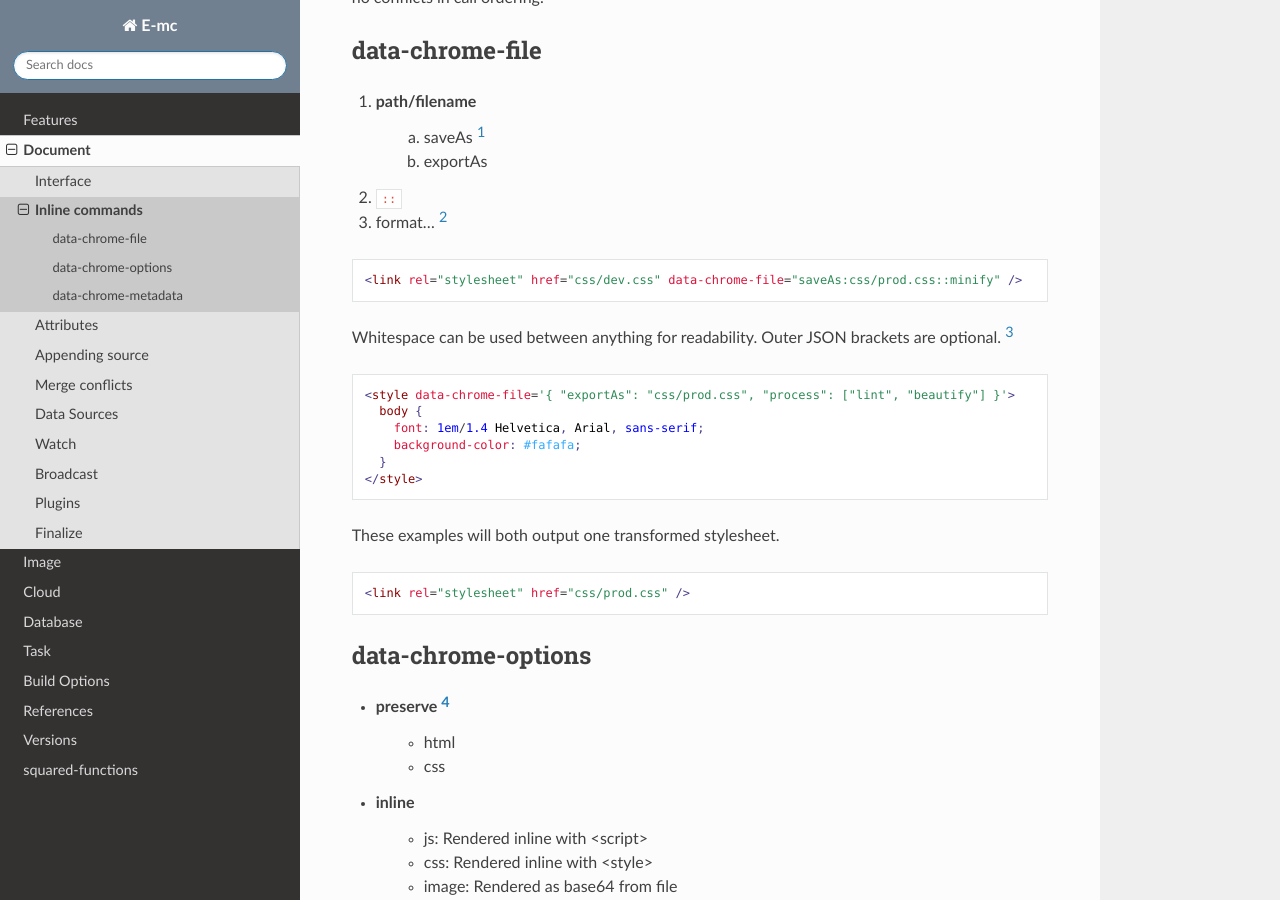
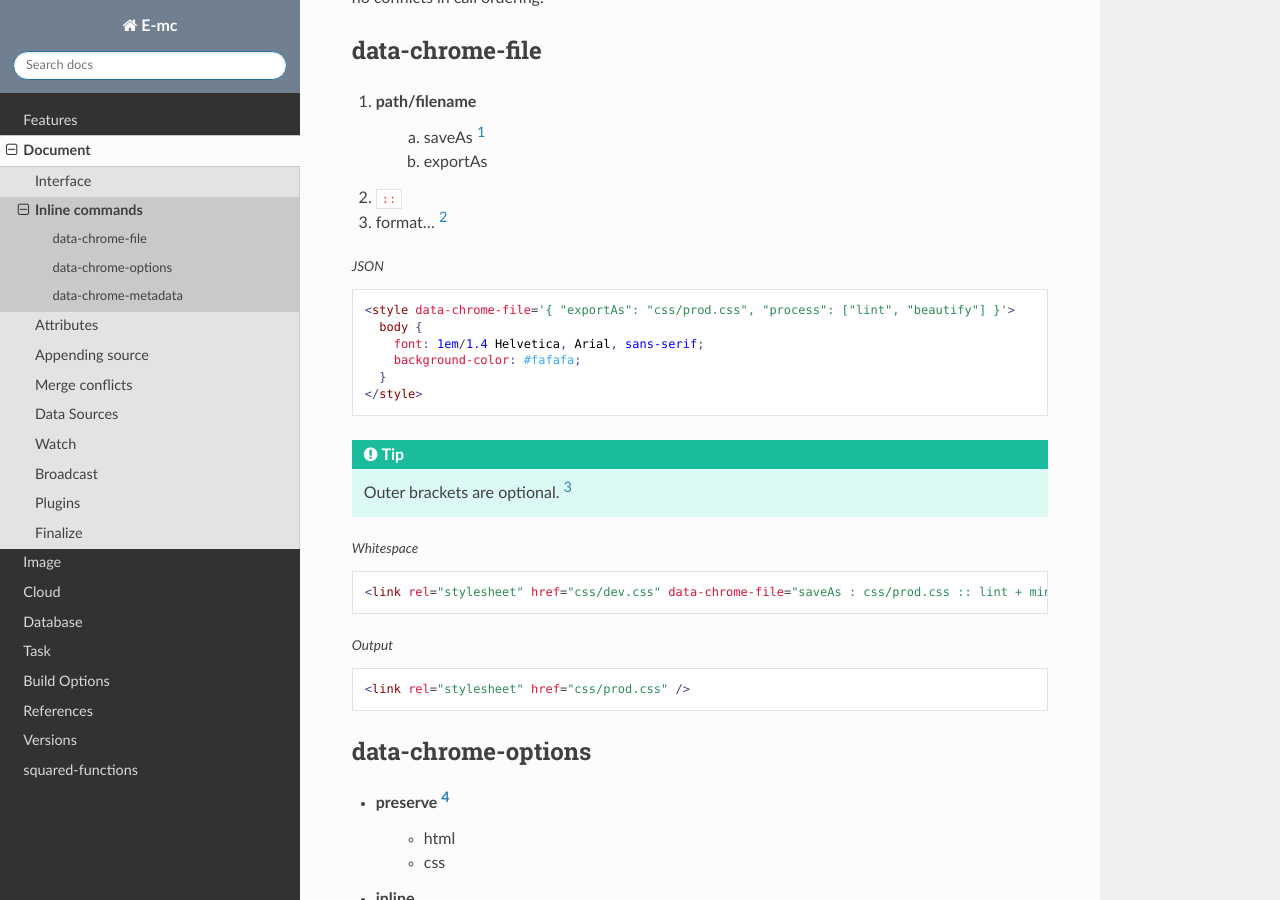
Before and after one commit to anpham6/chrome-docs, a Sphinx documentation site: the page built from source/document/inline.rst, in a window 1280 px wide and 900 px high, scrolled down 342 px. Built offline with Sphinx 7.4.7 and the Read the Docs theme 2.0.0, drawn with Linux system fonts in a browser that asks for light colours.

Commit message:
Directive: code-block did not use caption for header comment.

```diff
--- a/source/document/inline.rst
+++ b/source/document/inline.rst
@@ -21,13 +21,8 @@ data-chrome-file
 
 .. highlight:: html
 
-::
-
-  <link rel="stylesheet" href="css/dev.css" data-chrome-file="saveAs:css/prod.css::minify" />
-
-Whitespace can be used between anything for readability. Outer JSON brackets are optional. [#]_
-
-::
+.. code-block::
+  :caption: JSON
 
   <style data-chrome-file='{ "exportAs": "css/prod.css", "process": ["lint", "beautify"] }'>
     body {
@@ -36,9 +31,15 @@ Whitespace can be used between anything for readability. Outer JSON brackets are
     }
   </style>
 
-These examples will both output one transformed stylesheet.
+.. tip:: Outer brackets are optional. [#]_
 
-::
+.. code-block::
+  :caption: Whitespace
+
+  <link rel="stylesheet" href="css/dev.css" data-chrome-file="saveAs : css/prod.css :: lint + minify" />
+
+.. code-block::
+  :caption: Output
 
   <link rel="stylesheet" href="css/prod.css" />
 
@@ -108,9 +109,8 @@ data-chrome-options
 data-chrome-metadata
 ====================
 
-* Any plain object
-
-::
+.. code-block::
+  :caption: Any plain object
 
   <script src="/dist/squared.js" data-chrome-metadata='{ "custom-rollup": { "import-maps": {} }, "custom-terser": { "config": {} } }'></script>
 
--- a/source/document/plugins/settings.rst
+++ b/source/document/plugins/settings.rst
@@ -240,4 +240,4 @@ The same concept can be used inline anywhere using a ``script`` tag with the **t
 .. attention:: **data-chrome-template** usage requires the setting :code:`eval.template = true`.
 
 .. [#] this = NodeJS.process
-.. [#] https://babeljs.io/docs/en/options
+.. [#] https://babeljs.io/docs/options
--- a/source/task/index.rst
+++ b/source/task/index.rst
@@ -81,6 +81,7 @@ Example gulpfile.js
 Renaming files with Gulp is not recommended. It is better to use the **saveAs** or **filename** attributes when the asset is part of the HTML page.
 
 .. code-block:: javascript
+  :emphasize-lines: 5,7
 
   const gulp = require("gulp");
   const uglify = require("gulp-uglify");
```
Also changed, not shown: other parts of source/document/plugins/settings.rst (+1 -1 lines), source/document/interface.rst (+16 -15 lines), source/image/index.rst (+4 -7 lines).
